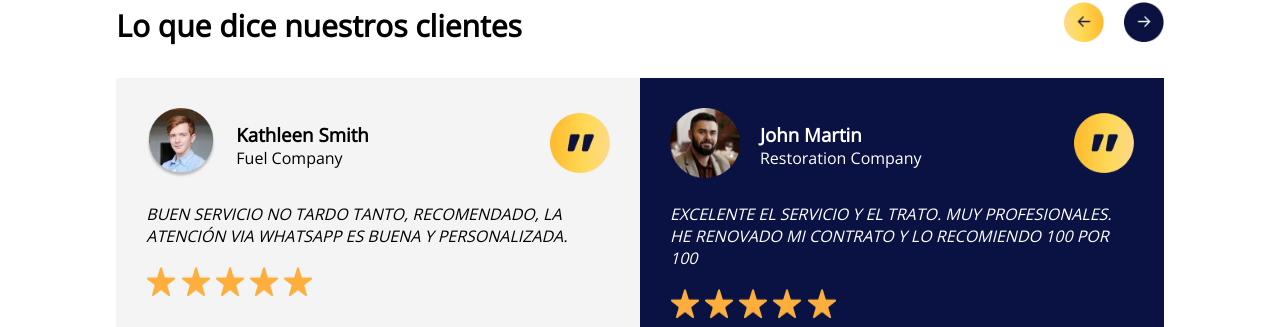
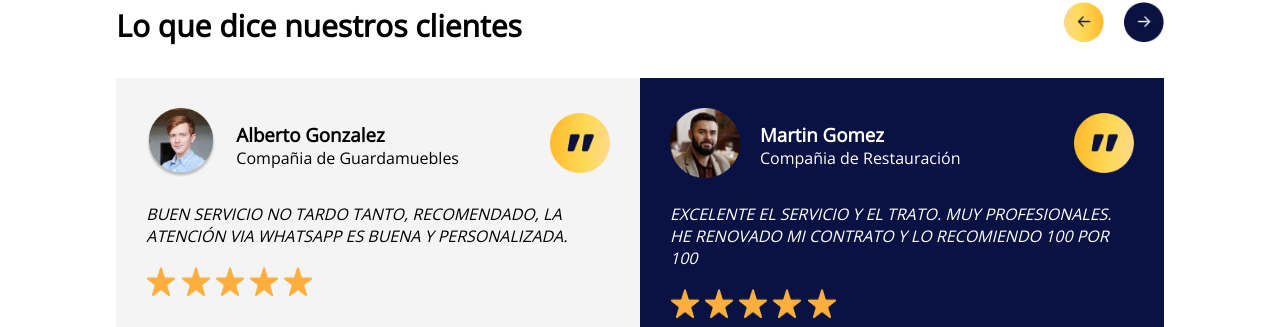
Before and after one commit to fernandohps17/latino-express, a PHP site: page / in a window 1280 px wide. Shown: the part 3666-3993 px from the top of the page. Run offline with PHP 8.4, Linux system fonts and the light colour scheme.

Commit message:
Cambios de nombres en la section testimony

```diff
--- a/comons/version_css_js.php
+++ b/comons/version_css_js.php
@@ -1 +1 @@
-<?php $ver = '1' . date('ym');
+<?php $ver = '2' . date('ym');
--- a/index.php
+++ b/index.php
@@ -425,8 +425,8 @@ require_once "./comons/version_css_js.php";
                                             <img class="image" data-img="/public/img/user.png" alt="Latino express user" title="Latino express user" width="100" height="100">
                                         </picture>
                                         <div class="testimony_content_article_title_name">
-                                            <h3>Kathleen Smith</h3>
-                                            <p>Fuel Company</p>
+                                            <h3>Alberto Gonzalez</h3>
+                                            <p>Compañia de Guardamuebles</p>
                                         </div>
                                     </div>
                                     <div class="testimony_content_article_title_icons">
@@ -473,8 +473,8 @@ require_once "./comons/version_css_js.php";
                                             <img class="image" data-img="/public/img/user2.png" alt="Latino express user" title="Latino express user" width="100" height="100">
                                         </picture>
                                         <div class="testimony_content_article_title_name">
-                                            <h3>John Martin</h3>
-                                            <p>Restoration Company</p>
+                                            <h3>Martin Gomez</h3>
+                                            <p>Compañia de Restauración</p>
                                         </div>
                                     </div>
                                     <div class="testimony_content_article_title_icons">
```
